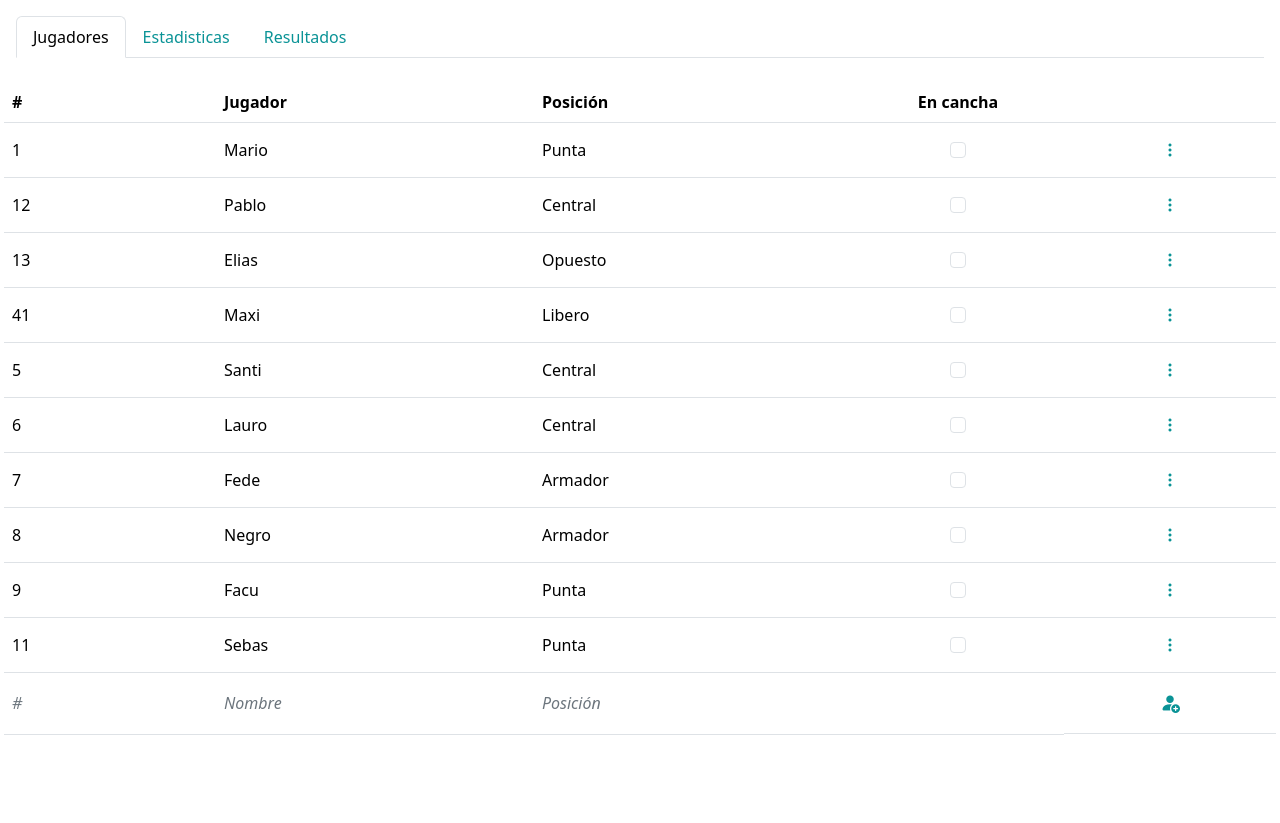
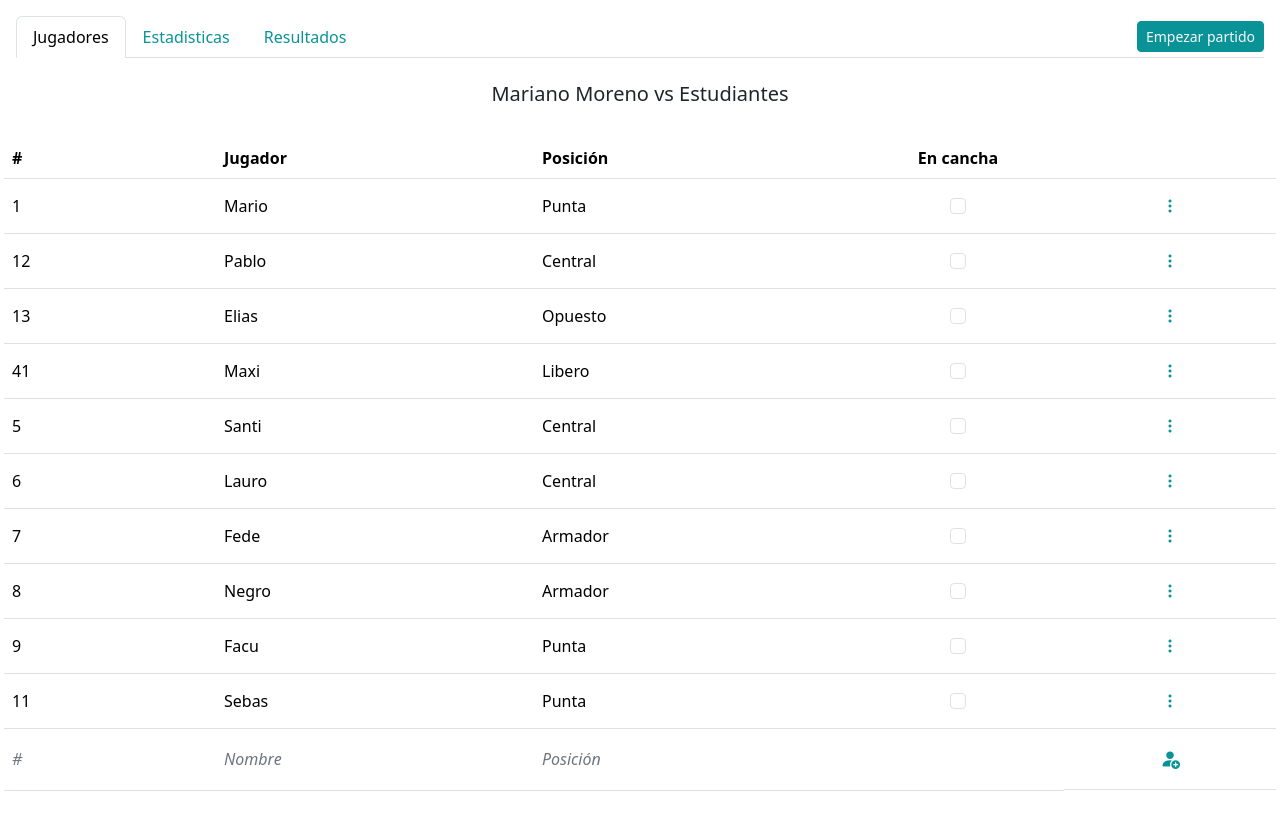
Before and after one commit to pascuapablo/EstadisticasVoley, a React (Create React App) app: page / in a window 1280 px wide. Before the commit the page ends 800 px from the top, so only its background shows below. Built offline with nearby package versions, Linux system fonts and the light colour scheme; a small style sheet from the web is missing.

Commit message:
add tabs and new game

```diff
--- a/package.json
+++ b/package.json
@@ -15,7 +15,7 @@
     "react": "^18.2.0",
     "react-bootstrap": "^2.9.1",
     "react-dom": "^18.2.0",
-    "react-scripts": "5.0.1",
+    "react-scripts": "4.0.3",
     "sass": "^1.69.5",
     "xlsx": "https://cdn.sheetjs.com/xlsx-0.20.0/xlsx-0.20.0.tgz"
   },
--- a/src/App.js
+++ b/src/App.js
@@ -2,8 +2,8 @@ import React, {useEffect, useState} from 'react';
 import PlayerList from "./PlayerList";
 import StatsInput from "./StatsInput";
 import StatsResults from "./StatsResults";
-import {Row, Tab, Tabs} from "react-bootstrap";
-import PlayerInput from "./PlayerInput";
+import {Row} from "react-bootstrap";
+import NewGame from "./NewGame";
 
 function App() {
     const [players, setPlayers] = useState(() => {
@@ -24,8 +24,9 @@ function App() {
     const [stats, setStats] = useState(() => {
         return JSON.parse(localStorage.getItem("stats")) || []
     });
-
-
+    const [gameName, setGameName] = useState(() => {
+        return JSON.parse(localStorage.getItem("gameName")) || ""
+    });
 
     const editPlayer = (oldPlayerIndex, newPlayer) => {
         players.splice(oldPlayerIndex, 1, newPlayer)
@@ -38,8 +39,8 @@ function App() {
 
     }
 
-    const addPlayer = (player) =>{
-        setPlayers([...players,player])
+    const addPlayer = (player) => {
+        setPlayers([...players, player])
     }
 
     const deletePlayer = (index) => {
@@ -52,27 +53,66 @@ function App() {
         localStorage.setItem("stats", JSON.stringify(stats));
     }, [players, stats]);
 
+    function startNewGame() {
+
+    }
+
     return (
-        <div className="col m-3">
-            <Tabs
-                defaultActiveKey="tab1"
-                id="uncontrolled-tab-example"
-                className="mb-4 text-black"
-            >
-                <Tab eventKey="tab1" title="Jugadores ">
+        <div className="col m-3 ">
+            <ul className="nav nav-tabs align-items-center" id="myTab" role="tablist">
+                <li className="nav-item" role="presentation">
+                    <button className="nav-link active" id="players-tab" data-bs-toggle="tab"
+                            data-bs-target="#players-tab-pane" type="button" role="tab" aria-controls="players-tab-pane"
+                            aria-selected="true">Jugadores
+                    </button>
+                </li>
+                <li className="nav-item" role="presentation">
+                    <button className="nav-link" id="stats-input-tab" data-bs-toggle="tab"
+                            data-bs-target="#stats-input-tab-pane" type="button" role="tab" aria-controls="stats-input-tab-pane"
+                            aria-selected="false">Estadisticas
+                    </button>
+                </li>
+                <li className="nav-item" role="presentation">
+                    <button className="nav-link" id="stats-results" data-bs-toggle="tab"
+                            data-bs-target="#stats-results-pane" type="button" role="tab" aria-controls="stats-results-pane"
+                            aria-selected="false">Resultados
+                    </button>
+                </li>
+                <li className="ms-auto ">
+                    <button className="btn btn-sm btn-primary text-light align-middle" onClick={() => (startNewGame())}>Empezar partido
+                    </button>
+                </li>
+            </ul>
+
+            <div className={"row my-4 text-center"}>
+                <h5>
+                    Mariano Moreno vs Estudiantes
+                </h5>
+            </div>
+
+             <div className="tab-content " id="myTabContent">
+                <div className="tab-pane fade show active" id="players-tab-pane" role="tabpanel" aria-labelledby="players-tab"
+                     tabIndex="0">
                     <Row>
-                        <PlayerList players={players} onDeletePlayer={deletePlayer} onEditPlayer={editPlayer} onAddPlayer={addPlayer}/>
+                        <PlayerList players={players} onDeletePlayer={deletePlayer} onEditPlayer={editPlayer}
+                                    onAddPlayer={addPlayer}/>
                     </Row>
+                </div>
+                <div className="tab-pane fade" id="stats-input-tab-pane" role="tabpanel" aria-labelledby="stats-input-tab"
+                     tabIndex="0">
+                    <StatsInput players={players} onAddStats={addStats}/>
 
+                </div>
+                <div className="tab-pane fade" id="stats-results-pane" role="tabpanel" aria-labelledby="stats-results"
+                     tabIndex="0">
+                    <StatsResults stats={stats} players={players}></StatsResults>
+                </div>
+                <div className="tab-pane fade" id="stats-results-pane" role="tabpanel" aria-labelledby="stats-results"
+                     tabIndex="0">
+                    <StatsResults stats={stats} players={players}></StatsResults>
+                </div>
 
-                </Tab>
-                <Tab eventKey="tab2" title="Estadisticas">
-                    <StatsInput players={players} onAddStats={addStats}/>
-                </Tab>
-                <Tab eventKey="tab3" title="Resultados" className={"text-black"}>
-                    <StatsResults stats={stats} players={players}></StatsResults> </Tab>
-
-            </Tabs>
+            </div>
 
         </div>
     );
--- /dev/null
+++ b/src/NewGame.js
@@ -0,0 +1,60 @@
+import React, {useState} from 'react';
+import {Button, Col, Form, Modal, Row} from "react-bootstrap";
+import {clean} from "gh-pages";
+
+
+function NewGame({onNewGame, onCancel, show}) {
+
+    const [gameName, setGameName] = useState('');
+
+const cleanState = () => {
+    setGameName("")
+}
+
+    const handleSubmit = () => {
+
+        onNewGame(gameName)
+        cleanState()
+    }
+
+
+    const handleCancel = () => {
+        onCancel()
+        cleanState()
+    }
+    return (
+        <>
+            <Modal show={show} onHide={handleCancel} fullscreen={true}>
+                <Modal.Header closeButton>
+                    <Modal.Title>Nuevo partido</Modal.Title>
+                </Modal.Header>
+                <Modal.Body>
+                    <Form>
+                        <Form.Group className="mb-3" as={Row}>
+                            <Form.Label column sm={2}>
+                                Mariano Moreno vs.
+                            </Form.Label>
+                            <Col sm={10}>
+                            <Form.Control type="text" placeholder="Nombre" value={gameName}
+                                          onChange={e => setGameName(e.target.value)}/>
+                            </Col>
+                        </Form.Group>
+
+                    </Form>
+
+                </Modal.Body>
+                <Modal.Footer>
+                    <Button variant="secondary" onClick={handleCancel}>
+                        Cerrar
+                    </Button>
+                    <Button variant="primary" className={"text-light"} onClick={handleSubmit}>
+                        A jugar!
+                    </Button>
+                </Modal.Footer>
+            </Modal>
+        </>
+    )
+        ;
+}
+
+export default NewGame ;
--- a/src/StatsInput.js
+++ b/src/StatsInput.js
@@ -1,5 +1,5 @@
 import React from 'react';
-import {Button, Row} from "react-bootstrap";
+import { Row} from "react-bootstrap";
 
 
 function StatsInput({players, onAddStats}) {
--- a/src/StatsResults.js
+++ b/src/StatsResults.js
@@ -1,7 +1,6 @@
 import React from 'react';
 import './css/app.scss'
-import {read, utils, writeFile} from 'xlsx';
-import {Row} from "react-bootstrap";
+import { utils, writeFile} from 'xlsx';
 
 
 function StatsResults({players, stats}) {
--- a/src/css/app.scss
+++ b/src/css/app.scss
@@ -21,7 +21,3 @@ $btn-active-border-tint-amount:   80%;
 .dropdown-menu.show {
   --bs-dropdown-min-width: 0em;
 }
-
-.btn {
-  --bs-btn-padding-x: 0;
-}
--- a/src/index.js
+++ b/src/index.js
@@ -7,6 +7,7 @@ import '@fontsource/roboto/500.css';
 import '@fontsource/roboto/700.css';
 import "bootstrap-icons/font/bootstrap-icons.css";
 import "./css/app.scss"
+import 'bootstrap/js/dist/tab.js'
 
 
 const root = ReactDOM.createRoot(document.getElementById('root'));
```
Also changed, not shown: 1 other file (tests, documents, lock files or other folders).
